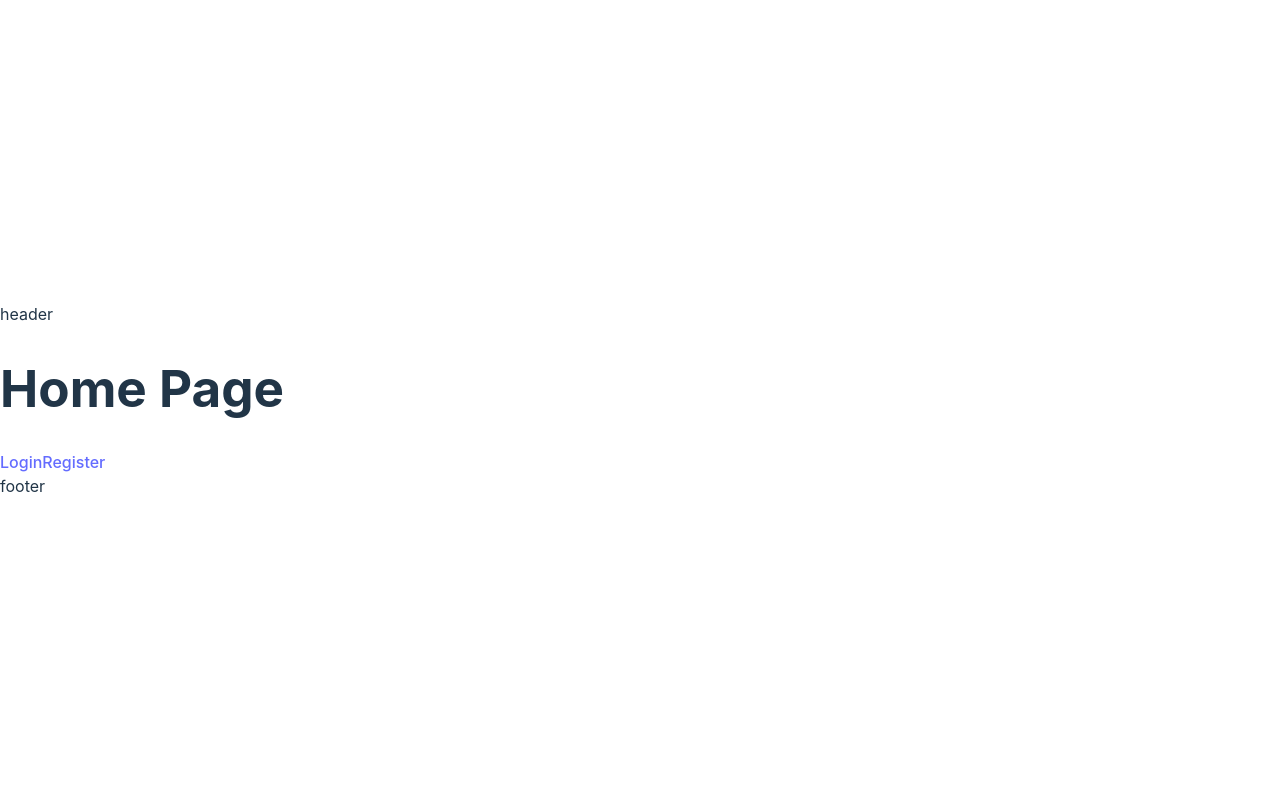
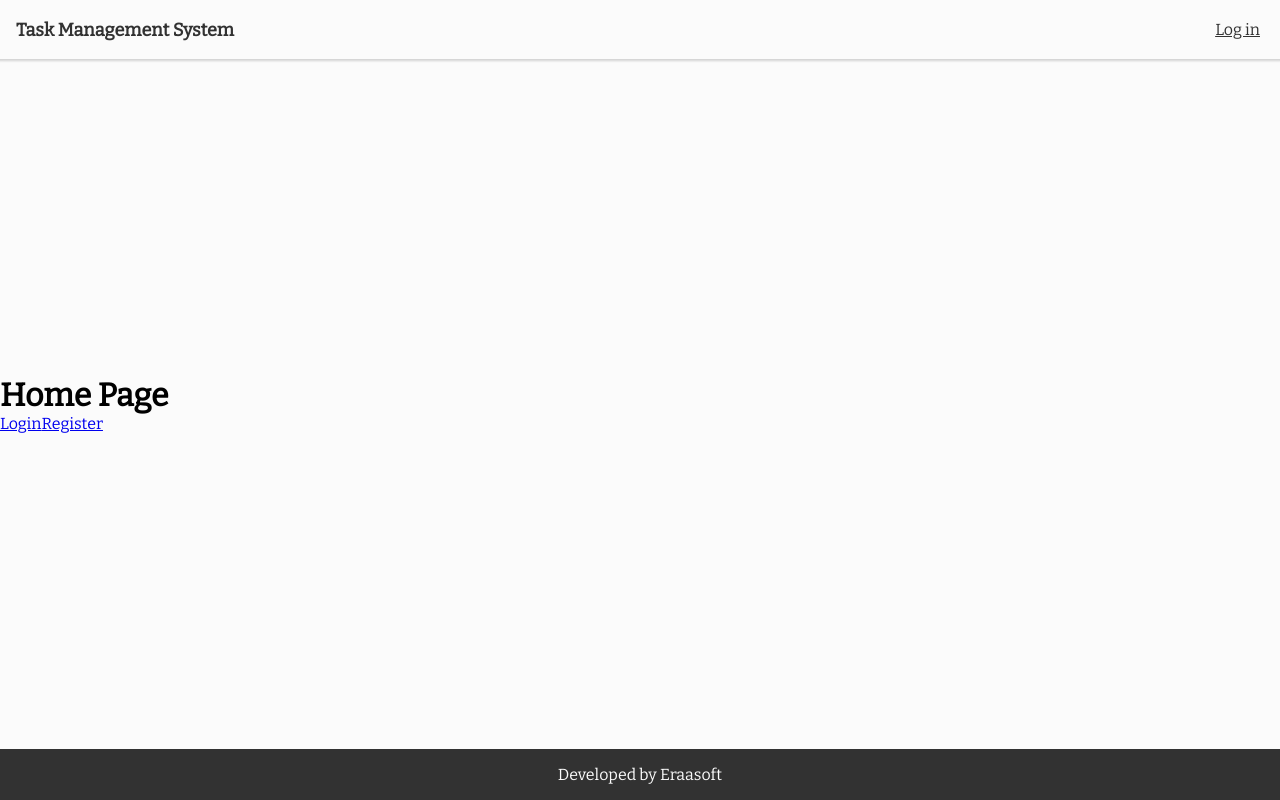
Before and after one commit to ahmed0saber/eraasoft-task-management-system--react-js, a React (Vite) app in the folder eraasoft-auth/: page / in a window 1280 px wide. Built offline with nearby package versions, Linux system fonts and the light colour scheme.

Commit message:
Style Navbar and Footer

```diff
--- /dev/null
+++ b/eraasoft-auth/src/components/Footer.jsx
@@ -0,0 +1,7 @@
+import React from 'react'
+
+export default function Footer() {
+    return (
+        <footer>Developed by Eraasoft</footer>
+    )
+}
--- /dev/null
+++ b/eraasoft-auth/src/components/Navbar.jsx
@@ -0,0 +1,13 @@
+import React from 'react'
+import { Link, NavLink } from 'react-router-dom'
+
+export default function Navbar() {
+    return (
+        <header className='navbar'>
+            <h2><Link to="/">Task Management System</Link></h2>
+            <nav>
+                <NavLink to="/login">Log in</NavLink>
+            </nav>
+        </header>
+    )
+}
--- a/eraasoft-auth/src/routes/Root.jsx
+++ b/eraasoft-auth/src/routes/Root.jsx
@@ -1,12 +1,14 @@
 import React from 'react'
 import { Outlet } from "react-router-dom";
+import Navbar from '../components/Navbar';
+import Footer from '../components/Footer';
 
 export default function Root() {
     return (
         <>
-            <header>header</header>
+            <Navbar />
             <Outlet />
-            <footer>footer</footer>
+            <Footer />
         </>
     )
 }
--- a/eraasoft-auth/src/style.css
+++ b/eraasoft-auth/src/style.css
@@ -1,69 +1,71 @@
-:root {
-  font-family: Inter, system-ui, Avenir, Helvetica, Arial, sans-serif;
-  line-height: 1.5;
-  font-weight: 400;
+@import url('https://fonts.googleapis.com/css2?family=Bitter&display=swap');
 
-  color-scheme: light dark;
-  color: rgba(255, 255, 255, 0.87);
-  background-color: #242424;
-
-  font-synthesis: none;
-  text-rendering: optimizeLegibility;
-  -webkit-font-smoothing: antialiased;
-  -moz-osx-font-smoothing: grayscale;
-  -webkit-text-size-adjust: 100%;
-}
-
-a {
-  font-weight: 500;
-  color: #646cff;
-  text-decoration: inherit;
-}
-a:hover {
-  color: #535bf2;
+* {
+  margin: 0;
+  padding: 0;
+  box-sizing: border-box;
+  position: relative;
+  border: none;
+  outline: none;
+  font-family: "Bitter", sans-serif;
 }
 
 body {
-  margin: 0;
-  display: flex;
-  place-items: center;
-  min-width: 320px;
-  min-height: 100vh;
+  background-color: #FBFBFB;
 }
 
-h1 {
-  font-size: 3.2em;
-  line-height: 1.1;
+#root {
+  min-height: 100dvh;
+  display: flex;
+  flex-direction: column;
+  justify-content: space-between;
 }
 
-button {
-  border-radius: 8px;
-  border: 1px solid transparent;
-  padding: 0.6em 1.2em;
-  font-size: 1em;
-  font-weight: 500;
-  font-family: inherit;
-  background-color: #1a1a1a;
-  cursor: pointer;
-  transition: border-color 0.25s;
-}
-button:hover {
-  border-color: #646cff;
-}
-button:focus,
-button:focus-visible {
-  outline: 4px auto -webkit-focus-ring-color;
+.navbar {
+  padding: 16px 16px;
+  display: flex;
+  justify-content: space-between;
+  align-items: center;
+  gap: 8px;
+  box-shadow: 0px 0px 2px 2px #32323232;
+  position: sticky;
+  top: 0;
+  right: 0;
+  left: 0;
+  background-color: #FBFBFB;
+  z-index: 9;
 }
 
-@media (prefers-color-scheme: light) {
-  :root {
-    color: #213547;
-    background-color: #ffffff;
-  }
-  a:hover {
-    color: #747bff;
-  }
-  button {
-    background-color: #f9f9f9;
-  }
+.navbar h2 {
+  font-size: 18px;
+  color: #323232;
 }
+
+.navbar h2 a {
+  color: inherit;
+  text-decoration: none;
+}
+
+.navbar nav {
+  display: flex;
+  align-items: center;
+  gap: 8px;
+}
+
+.navbar nav a {
+  padding: 4px;
+  color: #323232;
+  transition-duration: 0.2s;
+}
+
+.navbar nav a.active {
+  color: #007BFF;
+}
+
+footer {
+  padding: 16px;
+  font-size: 16px;
+  color: #FBFBFB;
+  background-color: #323232;
+  text-align: center;
+}
```
